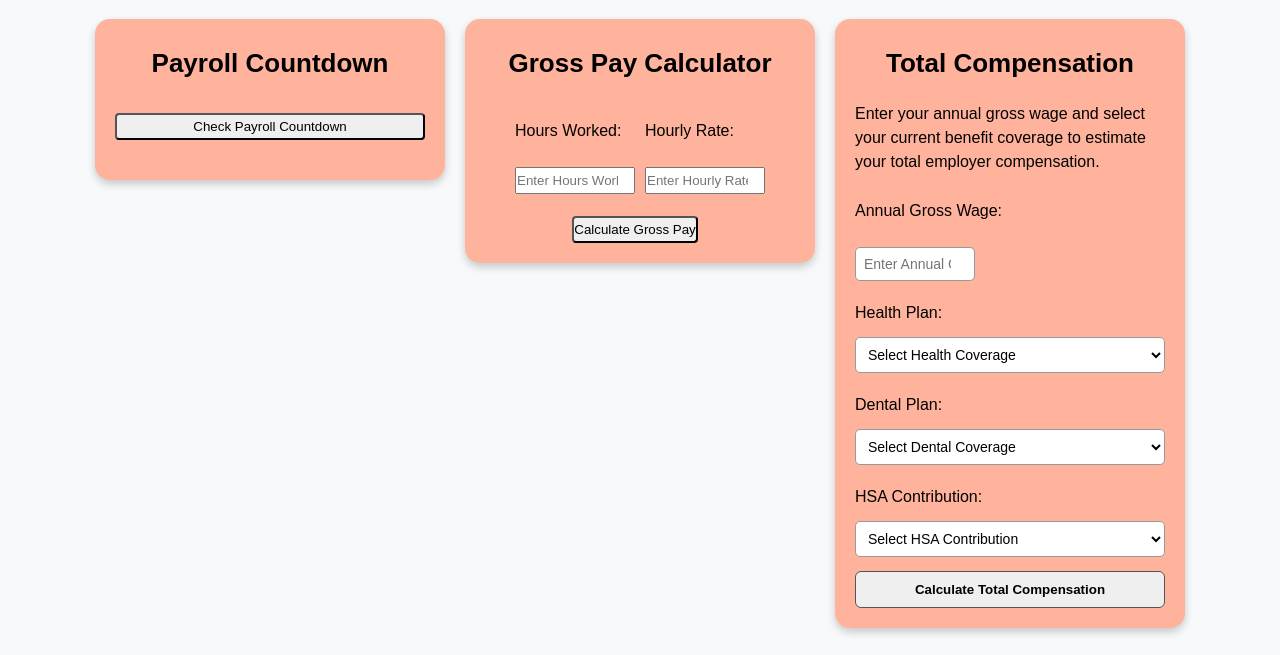
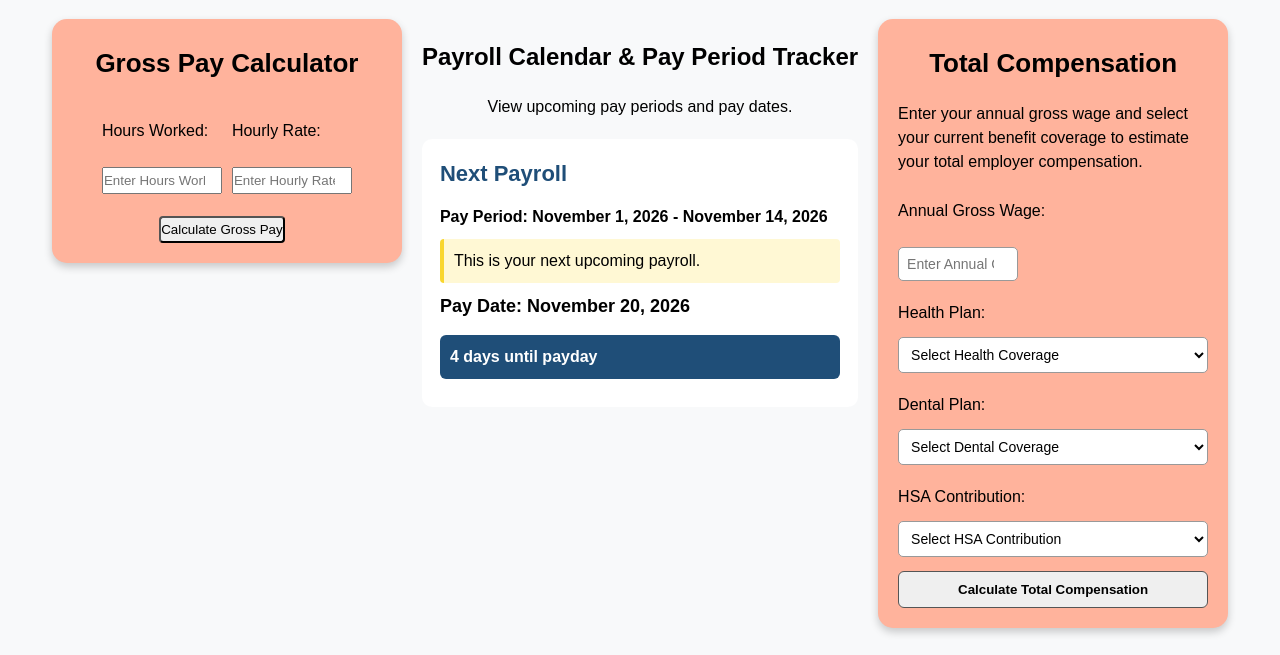
Before and after one commit to Smccoy60/118_Web_Foundations, a plain HTML site: page Capstone Project Files/EmployeeResources.html in a window 1280 px wide. Shown: the part 96-751 px from the top of the page. Drawn offline with Linux system fonts and the light colour scheme.

Commit message:
Capstone Additions  Assignment

```diff
--- a/Capstone Project Files/EmployeeResources.html
+++ b/Capstone Project Files/EmployeeResources.html
@@ -19,11 +19,6 @@
         <h1>Employee Resources</h1>
     </header>
         <div class="calculator-container">
-            <section class="calculator">
-                <h2>Payroll Countdown</h2>
-                <button id="payrollBtn">Check Payroll Countdown</button>
-                <p id="payrollCountdown"></p>
-            </section>
             <section class="gross-pay-calculator">
                 <h2>Gross Pay Calculator</h2>
                 <div class="payInputs">
@@ -38,6 +33,27 @@
                     <button id="grosspayBtn">Calculate Gross Pay</button>
                     <p id="grosspayResult"></p>
                 </div> <!-- .payInputs -->
+            </section>
+            </section>
+             <section class ="payroll-calendar">
+                <h2>Payroll Calendar & Pay Period Tracker</h2>
+                <p class="calendar-description">
+                    View upcoming pay periods and pay dates.
+                </p>
+                <div class="next-payroll-card">
+                    <h3>Next Payroll</h3>
+                    <p id="nextPayPeriod">
+                        Pay Period: Loading...
+                    </p>
+                    <p id="payPeriodStatus"></p>
+                    <p id="nextPayDate">
+                        Pay Date: Loading...
+                    </p>
+                    <p id="nextPayrollCountdown">
+                        Calculating days remaining...
+                    </p>
+                </div>
+                <p id="payrollCalendarMessage" aria-live="polite"></p>
             </section>
             <section class="total-compensation">
                 <h2>Total Compensation</h2>
--- /dev/null
+++ b/Capstone Project Files/payroll_calendar.json
@@ -0,0 +1,161 @@
+{
+    "title": "Payroll Calendar",
+    "payrolls": [
+        {
+            "id": 14,
+            "periodStart": "2026-06-14",
+            "periodEnd": "2026-06-27",
+            "payDate": "2026-07-03"
+        },
+        {
+            "id": 15,
+            "periodStart": "2026-06-28",
+            "periodEnd": "2026-07-11",
+            "payDate": "2026-07-17"
+        },
+        {
+            "id": 16,
+            "periodStart": "2026-07-12",
+            "periodEnd": "2026-07-25",
+            "payDate": "2026-07-31"
+        },
+        {
+            "id": 17,
+            "periodStart": "2026-07-26",
+            "periodEnd": "2026-08-08",
+            "payDate": "2026-08-14"
+        },
+        {
+            "id": 18,
+            "periodStart": "2026-08-09",
+            "periodEnd": "2026-08-22",
+            "payDate": "2026-08-28"
+        },
+        {
+            "id": 19,
+            "periodStart": "2026-08-23",
+            "periodEnd": "2026-09-05",
+            "payDate": "2026-09-11"
+        },
+        {
+            "id": 20,
+            "periodStart": "2026-09-06",
+            "periodEnd": "2026-09-19",
+            "payDate": "2026-09-25"
+        },
+        {
+            "id": 21,
+            "periodStart": "2026-09-20",
+            "periodEnd": "2026-10-03",
+            "payDate": "2026-10-09"
+        },
+        {
+            "id": 22,
+            "periodStart": "2026-10-04",
+            "periodEnd": "2026-10-17",
+            "payDate": "2026-10-23"
+        },
+        {
+            "id": 23,
+            "periodStart": "2026-10-18",
+            "periodEnd": "2026-10-31",
+            "payDate": "2026-11-06"
+        },
+        {
+            "id": 24,
+            "periodStart": "2026-11-01",
+            "periodEnd": "2026-11-14",
+            "payDate": "2026-11-20"
+        },
+        {
+            "id": 25,
+            "periodStart": "2026-11-15",
+            "periodEnd": "2026-11-28",
+            "payDate": "2026-12-04"
+        },
+        {
+            "id": 26,
+            "periodStart": "2026-11-29",
+            "periodEnd": "2026-12-12",
+            "payDate": "2026-12-18"
+        },
+        {
+            "id": 1,
+            "periodStart": "2026-12-13",
+            "periodEnd": "2026-12-26",
+            "payDate": "2027-01-01"
+        },
+        {
+            "id": 2,
+            "periodStart": "2026-12-27",
+            "periodEnd": "2027-01-09",
+            "payDate": "2027-01-15"
+        },
+        {
+            "id": 3,
+            "periodStart": "2027-01-10",
+            "periodEnd": "2027-01-23",
+            "payDate": "2027-01-29"
+        },
+        {
+            "id": 4,
+            "periodStart": "2027-01-24",
+            "periodEnd": "2027-02-06",
+            "payDate": "2027-02-12"
+        },
+        {
+            "id": 5,
+            "periodStart": "2027-02-07",
+            "periodEnd": "2027-02-20",
+            "payDate": "2027-02-26"
+        },
+        {
+            "id": 6,
+            "periodStart": "2027-02-21",
+            "periodEnd": "2027-03-06",
+            "payDate": "2027-03-12"
+        },
+        {
+            "id": 7,
+            "periodStart": "2027-03-07",
+            "periodEnd": "2027-03-20",
+            "payDate": "2027-03-26"
+        },
+        {
+            "id": 8,
+            "periodStart": "2027-03-21",
+            "periodEnd": "2027-04-03",
+            "payDate": "2027-04-09"
+        },
+        {
+            "id": 9,
+            "periodStart": "2027-04-04",
+            "periodEnd": "2027-04-17",
+            "payDate": "2027-04-23"
+        },
+        {
+            "id": 10,
+            "periodStart": "2027-04-18",
+            "periodEnd": "2027-05-01",
+            "payDate": "2027-05-07"
+        },
+        {
+            "id": 11,
+            "periodStart": "2027-05-02",
+            "periodEnd": "2027-05-15",
+            "payDate": "2027-05-21"
+        },
+        {
+            "id": 12,
+            "periodStart": "2027-05-16",
+            "periodEnd": "2027-05-29",
+            "payDate": "2027-06-04"
+        },
+        {
+            "id": 13,
+            "periodStart": "2027-05-30",
+            "periodEnd": "2027-06-12",
+            "payDate": "2027-06-18"
+        }
+    ]
+}
--- a/Capstone Project Files/payroll_checklist.json
+++ b/Capstone Project Files/payroll_checklist.json
@@ -1,7 +1,7 @@
 {
     "title": "Payroll Processing Checklist",
     "tasks": [
-        {
+                {
             "id": "timesheets",
             "text": "Review employee timesheets"
         },
--- a/Capstone Project Files/script.js
+++ b/Capstone Project Files/script.js
@@ -68,55 +68,6 @@ function calculateGrossPay() {
 }
 
 grosspayBtn.addEventListener("click", calculateGrossPay);
-
-// Payroll Countdown Section
-
-const payrollBtn = document.querySelector("#payrollBtn");
-const payrollCountdown = document.querySelector("#payrollCountdown");
-
-// Return Payroll Date
-function getPayrollDate() {
-    return new Date("2026-10-09");
-}
-
-// Calculate days between two dates
-function calculateDaysRemaining(targetDate, currentDate) {
-    const millisecondsPerDay = 1000 * 60 * 60 * 24;
-    return Math.ceil((targetDate - currentDate) / millisecondsPerDay);
-}
-
-// Main payroll countdown function
-function daysUntilPayroll() {
-    console.log("Calculating days until next payroll");
-    const today = new Date();
-    const payrollDate = getPayrollDate();
-    console.log("Today's Date: ", today);
-    console.log("Next Payroll Date: ", payrollDate);
-    const daysRemaining = calculateDaysRemaining(payrollDate, today);
-    console.log("Days remaining: ", daysRemaining);
-    return daysRemaining;
-}
-
-// Display payroll countdown
-let timeoutCount = 0;
-
-function showPayrollCountdown() {
-    console.log("Starting payroll countdown");
-
-    displayResult(payrollCountdown, "Checking the next payroll date... Please wait.");
-
-    payrollBtn.disabled = true;
-    setTimeout(function () {
-        timeoutCount++;
-        console.log(`Timeout callbacks executed: ${timeoutCount}`);
-        const daysRemaining = daysUntilPayroll();
-        displayResult(payrollCountdown, `Days until next payroll: ${daysRemaining}`);
-        console.log("Payroll countdown complete");
-        payrollBtn.disabled = false;
-    }, 3000);
-}
-
-payrollBtn.addEventListener("click", showPayrollCountdown);
 
 // Total Compensation Section
 
@@ -238,3 +189,94 @@ function generateCompensationReport() {
 
 // Button event listener
 compensationBtn.addEventListener("click", generateCompensationReport);
+
+
+// Payroll Calendar and Pay Period Tracker
+
+// Find the payroll calendar elements on the page
+const nextPayPeriod = document.querySelector("#nextPayPeriod");
+const payPeriodStatus = document.querySelector("#payPeriodStatus");
+const nextPayDate = document.querySelector("#nextPayDate");
+const nextPayrollCountdown = document.querySelector("#nextPayrollCountdown");
+const payrollCalendarMessage = document.querySelector("#payrollCalendarMessage");
+
+
+// Store the payroll calendar data
+let payrollCalendar = []
+
+// Load the payroll calendar from the JSON file
+async function loadPayrollCalendar() {
+    try {
+        const response = await fetch("payroll_calendar.json");
+        if (!response.ok) {
+            throw new Error("The payroll calendar could not be loaded.");
+        }
+        const data = await response.json();
+        payrollCalendar = data.payrolls;
+        displayNextPayroll();
+    } catch (error) {
+        payrollCalendarMessage.textContent =
+            "The payroll calendar could not be loaded.";
+        console.error("Payroll calendar error:", error);
+    }
+}
+
+// Display the next upcoming payroll
+function displayNextPayroll() {
+    const today = new Date();
+    today.setHours(0, 0, 0, 0);
+    const nextPayroll = payrollCalendar.find(function (payroll) {
+        const payDate = createPayrollDate(payroll.payDate);
+        return payDate >= today;
+    });
+    if (!nextPayroll) {
+    nextPayPeriod.textContent = "No upcoming pay period found.";
+        nextPayDate.textContent = "No upcoming pay date found.";
+        nextPayrollCountdown.textContent = "";
+        return;
+    }
+
+    nextPayPeriod.textContent = `Pay Period: ${formatPayrollDate(nextPayroll.periodStart)} - ${formatPayrollDate(nextPayroll.periodEnd)}`;
+    const periodStart = createPayrollDate(nextPayroll.periodStart);
+    const periodEnd = createPayrollDate(nextPayroll.periodEnd);
+    if (today >= periodStart && today <= periodEnd) {
+        payPeriodStatus.textContent = "You are currently in this pay period.";
+    } else {
+        payPeriodStatus.textContent = "This is your next upcoming payroll.";
+    }
+    nextPayDate.textContent = `Pay Date: ${formatPayrollDate(nextPayroll.payDate)}`;
+
+        const payDate = createPayrollDate(nextPayroll.payDate);
+        const millisecondsRemaining = payDate.getTime() - today.getTime();
+        const daysRemaining = Math.ceil(millisecondsRemaining / (1000 * 60 * 60 * 24));
+        if (daysRemaining === 0) {nextPayrollCountdown.textContent = "Payday is today!";
+        } else if (daysRemaining === 1) {nextPayrollCountdown.textContent = "1 day until payday";
+        } else {nextPayrollCountdown.textContent = `${daysRemaining} days until payday`;
+    }
+}
+
+// Format payroll dates for display
+function formatPayrollDate(dateString) {
+    const dateParts = dateString.split("-");
+    const year = Number(dateParts[0]);
+    const month = Number(dateParts[1]) - 1;
+    const day = Number(dateParts[2]);
+    const date = new Date(year, month, day);
+    return date.toLocaleDateString("en-US", {
+        month: "long",
+        day: "numeric",
+        year: "numeric"
+    });
+}
+
+// Create a date from the payroll JSON
+function createPayrollDate(dataString) {
+    const dateParts = dataString.split("-");
+    const year = Number(dateParts[0]);
+    const month = Number(dateParts[1]) - 1;
+    const day = Number(dateParts[2]);
+    return new Date(year, month, day);
+}
+
+// Load the payroll calendar when the page opens
+loadPayrollCalendar();
--- a/Capstone Project Files/styles.css
+++ b/Capstone Project Files/styles.css
@@ -116,7 +116,7 @@ label, input, button {
     flex-wrap: wrap;
 }
 
-.calculator, .gross-pay-calculator, .total-compensation {
+.gross-pay-calculator, .total-compensation {
     background: #FFB39C;
     width: 350px;
     padding: 20px;
@@ -129,18 +129,13 @@ label, input, button {
     gap: 10px;
 }
 
-.calculator button {
-    margin-top: 10px;
-    width: 100%;
-}
-
-.calculator h2, .gross-pay-calculator h2, .total-compensation h2 {
+.gross-pay-calculator h2, .total-compensation h2 {
     text-align: center;
     font-size: 26px;
     margin: 5px 0 10px;
 }
 
-.calculator p, .gross-pay-calculator p, .total-compensation p {
+.gross-pay-calculator p, .total-compensation p {
     margin: 5px 0;
 }
 
@@ -316,13 +311,16 @@ label, input, button {
         width: 100%;
     }
 
-    .calculator-container {
-        flex-direction: column;
-        align-items: center;
-        padding: 0 15px;
+    .payroll-calendar {
+        width: 100%;
+        padding: 15px;
     }
 
-    .calculator, .gross-pay-calculator, .total-compensation {
+    .next-payroll-card {
+        padding: 15px;
+    }
+
+    .gross-pay-calculator, .total-compensation {
         width: 100%;
         max-width: 400px;
     }
@@ -336,6 +334,66 @@ label, input, button {
         width: 100%;
         padding: 0 15px;
     }
+}
+
+/* Payroll Calculator and Pay Period Tracker */
+.payroll_calendar h2 {
+    text-align: center;
+    font-size: 26px;
+    margin: 5px 0 10px;
+}
+
+.calendar-description {
+    text-align: center;
+    margin-bottom: 20px;
+}
+
+.next-payroll-card {
+    background: #FFFFFF;
+    border-radius: 10px;
+    padding: 18px;
+    margin-top: 15px;
+}
+
+.next-payroll-card h3 {
+    margin-top: 0;
+    margin-bottom: 15px;
+    color: #1f4e78;
+    font-size: 22px;
+}
+
+.next-payroll-card p {
+    margin: 10px 0;
+}
+
+#nextPayPeriod {
+    font-weight: bold;
+}
+
+#payPeriodStatus {
+    background-color: #FFF8D4;
+    border-left: 4px solid #F9D62E;
+    border-radius: 4px;
+    padding: 10px;
+}
+
+#nextPayDate {
+    font-weight: bold;
+    font-size: 18px;
+}
+
+#nextPayrollCountdown {
+    background-color: #1f4e78;
+    color: #ffffff;
+    border-radius: 6px;
+    padding: 10px;
+    font-weight: bold;
+    margin-top: 15px;
+}
+
+#payrollCalendarMessage {
+    margin-top: 12px;
+    font-weight: bold;
 }
 
 /* Payroll Processing Checklist */
```
Also changed, not shown: Capstone Project Files/index.html (+0 -5 lines), Capstone Project Files/resources.js (+8 -4 lines), 1 other file.
